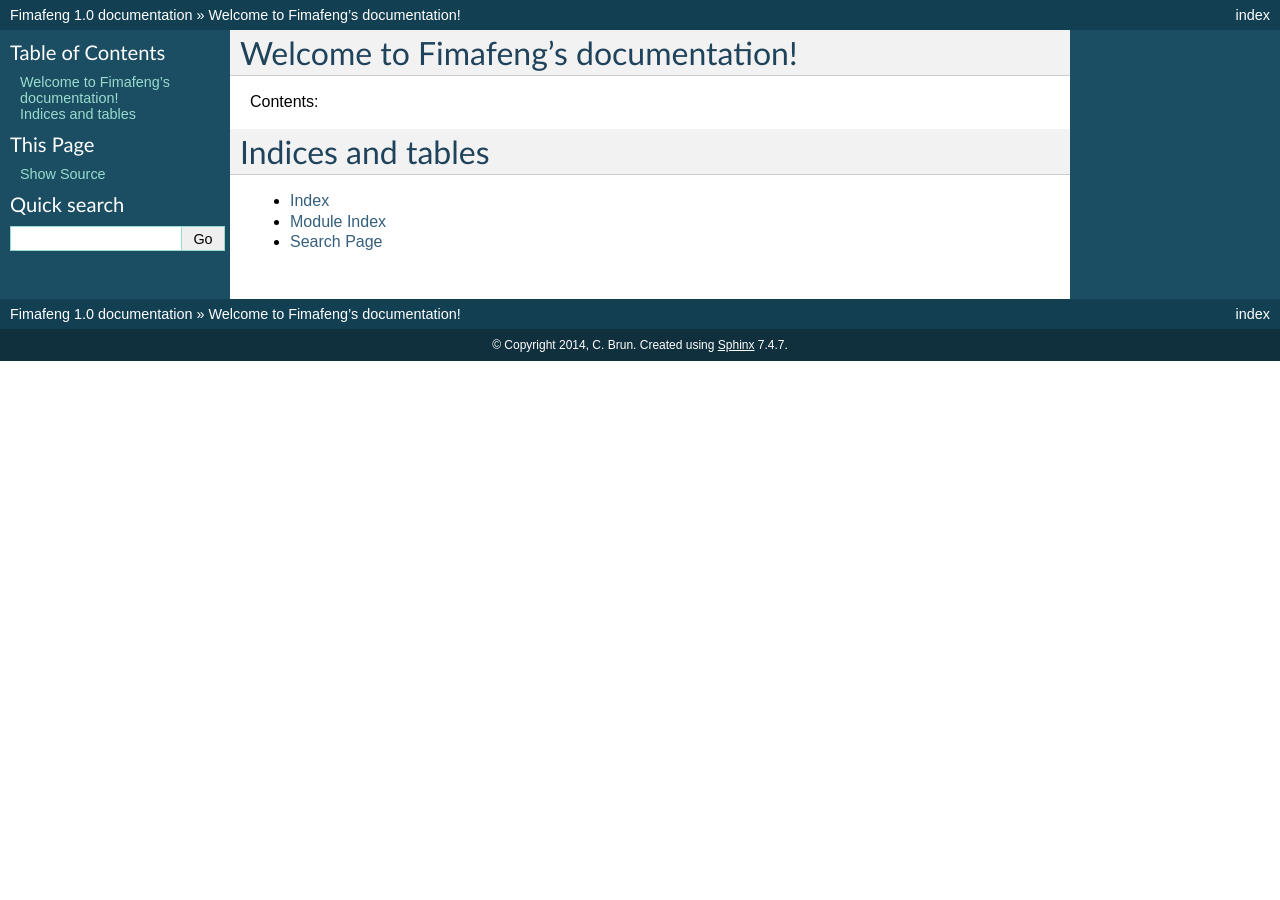
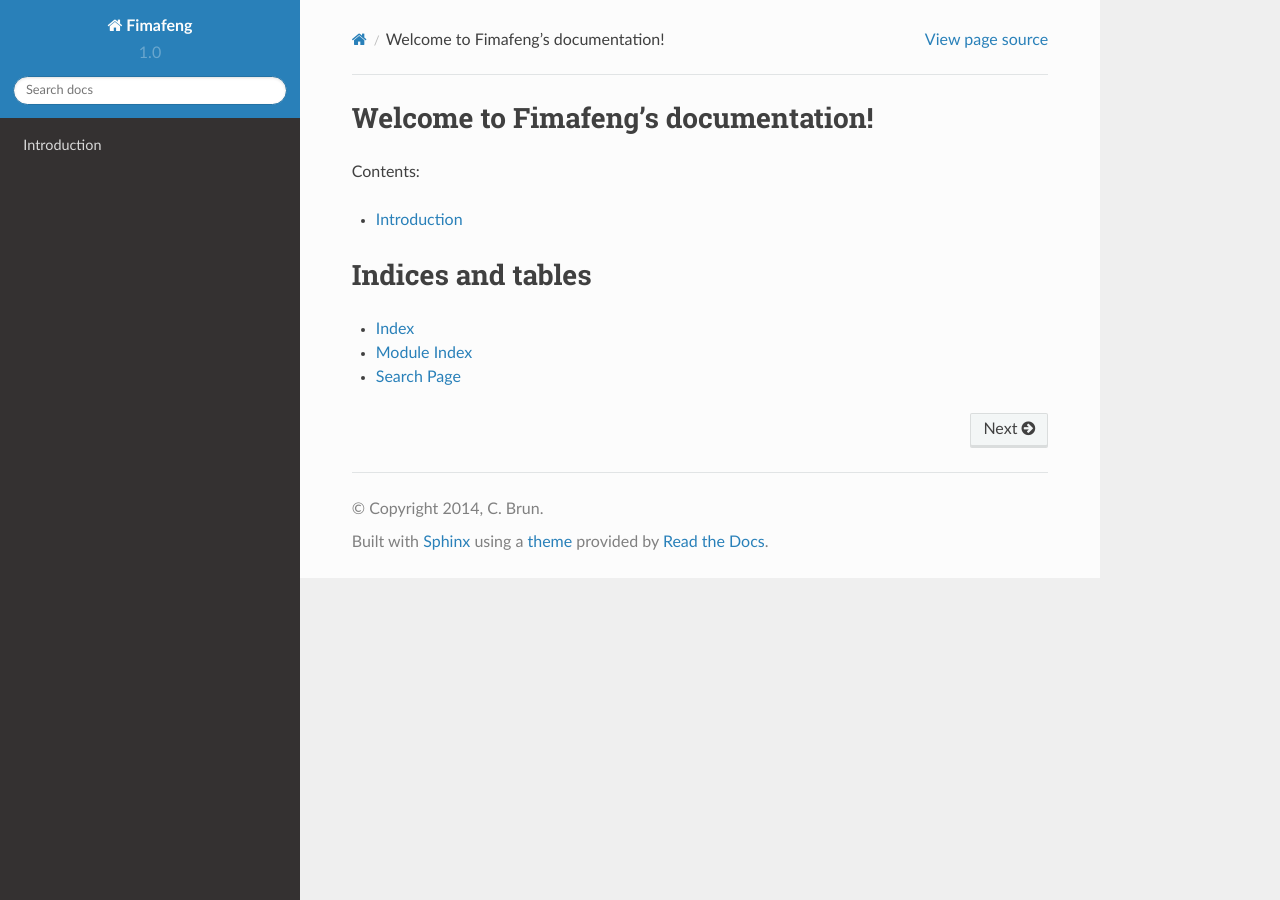
Before and after one commit to fimafeng/fimafeng-docs, a Sphinx documentation site: the page built from source/index.rst, in a window 1280 px wide. Built offline with Sphinx 7.4.7 and the Read the Docs theme 2.0.0, drawn with Linux system fonts in a browser that asks for light colours.

Commit message:
Add logo, theme and init intro

```diff
--- a/source/conf.py
+++ b/source/conf.py
@@ -15,6 +15,7 @@
 
 import sys
 import os
+on_rtd = os.environ.get('READTHEDOCS', None) == 'True'
 
 # If extensions (or modules to document with autodoc) are in another directory,
 # add these directories to sys.path here. If the directory is relative to the
@@ -101,7 +102,10 @@
 
 # The theme to use for HTML and HTML Help pages.  See the documentation for
 # a list of builtin themes.
-html_theme = 'default'
+if not on_rtd:  # only import and set the theme if we're building docs locally
+    import sphinx_rtd_theme
+    html_theme = 'sphinx_rtd_theme'
+    html_theme_path = [sphinx_rtd_theme.get_html_theme_path()]
 
 # Theme options are theme-specific and customize the look and feel of a theme
 # further.  For a list of options available for each theme, see the
--- a/source/index.rst
+++ b/source/index.rst
@@ -11,6 +11,9 @@
 .. toctree::
    :maxdepth: 2
 
+   intro
+
+
 
 
 Indices and tables
--- /dev/null
+++ b/source/intro.rst
@@ -0,0 +1,2 @@
+Introduction
+============
```
Also changed, not shown: 2 other files.
